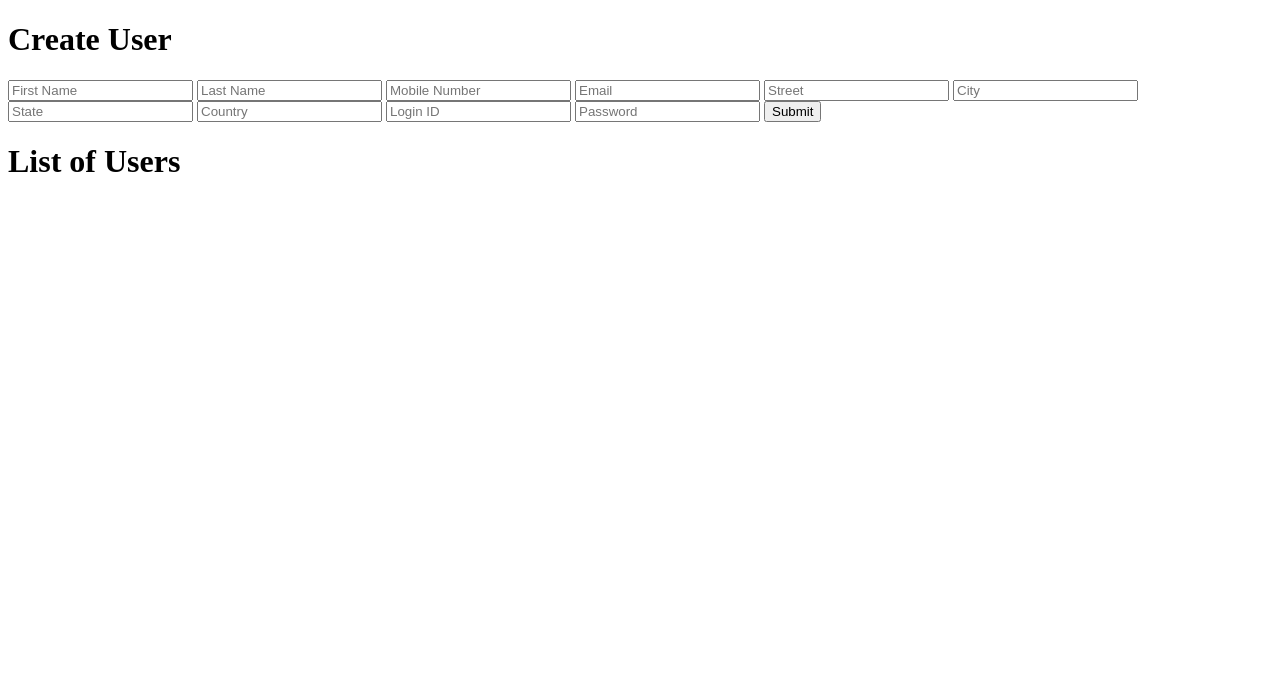
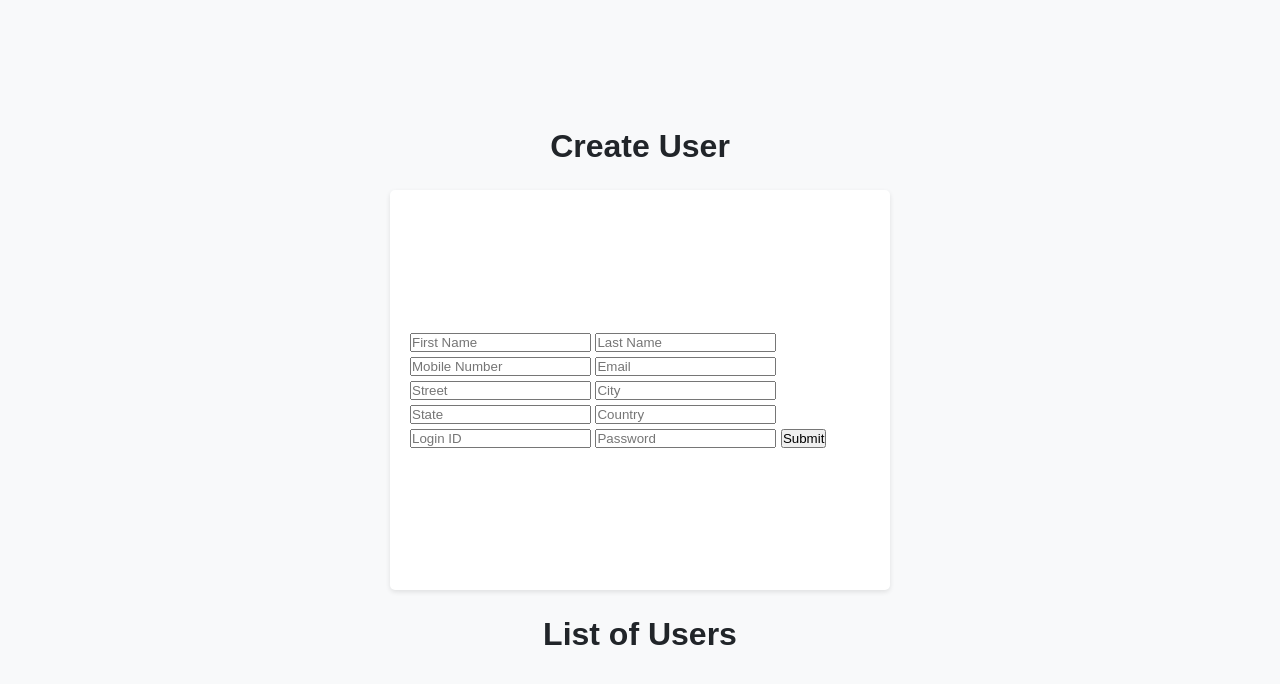
Before and after one commit to Harshitakumawat2003/Task1_Mobzway, a website: page index.html in a window 1280 px wide. Drawn offline with Linux system fonts and the light colour scheme; no server answers.

Commit message:
feat/background

```diff
--- a/index.html
+++ b/index.html
@@ -4,9 +4,14 @@
     <meta charset="UTF-8" />
     <meta name="viewport" content="width=device-width, initial-scale=1.0" />
     <title>User Management</title>
+    <link rel="stylesheet" href="style.css" />
   </head>
   <body>
+    <div class="container">
+      <div class="head">
         <h1>Create User</h1>
+      </div>
+      <div class="form">
         <form id="userForm">
           <input
             type="text"
@@ -39,7 +44,12 @@
           <input type="text" id="street" name="street" placeholder="Street" />
           <input type="text" id="city" name="city" placeholder="City" />
           <input type="text" id="state" name="state" placeholder="State" />
-      <input type="text" id="country" name="country" placeholder="Country" />
+          <input
+            type="text"
+            id="country"
+            name="country"
+            placeholder="Country"
+          />
           <input
             type="text"
             id="loginId"
@@ -56,10 +66,11 @@
           />
           <button type="submit">Submit</button>
         </form>
+      </div>
 
       <h1>List of Users</h1>
       <div id="userTable"></div>
-
+    </div>
     <script>
       async function fetchUsers() {
         try {
--- /dev/null
+++ b/style.css
@@ -0,0 +1,44 @@
+* {
+  margin: 0;
+  padding: 0;
+  box-sizing: border-box;
+}
+.container {
+  display: flex;
+  justify-content: center;
+  align-items: center;
+  flex-direction: column;
+  height: 100vh;
+  padding: 20px;
+  font-family: sans-serif;
+  font-size: 16px;
+  font-weight: 400;
+  line-height: 1.5;
+  color: #212529;
+  text-align: left;
+  background-color: #f8f9fa;
+  flex-wrap: wrap;
+  gap: 20px; /* Adjust spacing between forms if needed */
+}
+
+.form {
+  display: flex;
+  flex-direction: column;
+  align-items: center;
+  justify-content: center;
+  gap: 20px;
+  height: 50vh;
+  width: 100%;
+  min-width: 250px;
+
+  max-width: 500px;
+  margin: 0 auto;
+  padding: 20px;
+  background-color: #fff;
+  border-radius: 5px;
+  box-shadow: 0 2px 5px rgba(0, 0, 0, 0.1);
+}
+
+.form:nth-child(n + 5) {
+  flex-basis: 100%;
+}
```
Lines whose indentation alone changed are shown as unchanged.
